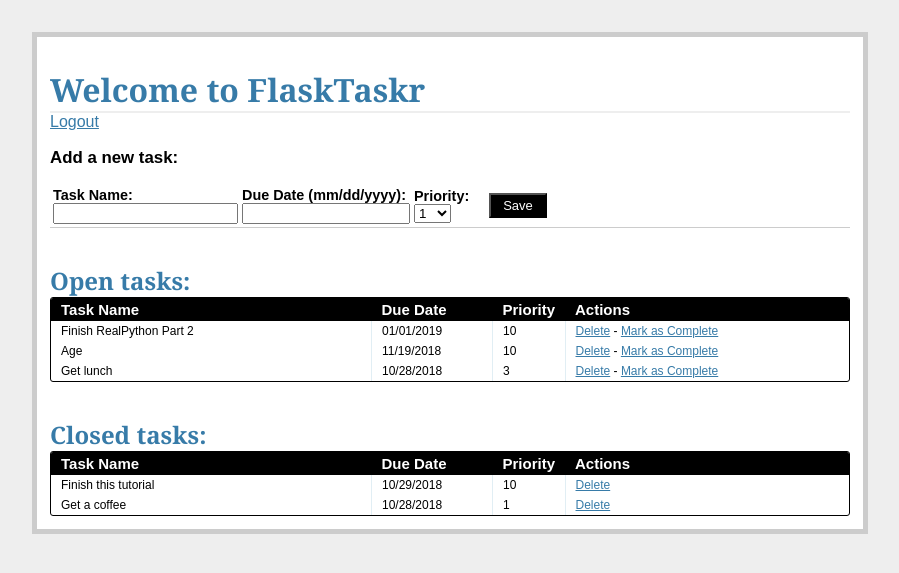
After one commit to abergmanson/flasktaskr, a Flask app: page /tasks/ in a window 1280 px wide. The commit adds this page. Shown: the top 573 px of the page, without its empty margins (190-1089 px from the left). Run offline with Flask 2, Linux system fonts and the light colour scheme; data comes from the database, SQL or seed files in the repository; both versions use the stored data as it was after the commit.

Commit message:
finished tutorial

```diff
--- /dev/null
+++ b/project/forms.py
@@ -0,0 +1,24 @@
+# project/forms.py
+
+from flask_wtf import Form
+from wtforms import StringField, DateField, IntegerField, \
+    SelectField
+from wtforms.validators import DataRequired
+
+class AddTaskForm(Form):
+    task_id = IntegerField()
+    name = StringField('Task Name', validators=[DataRequired()])
+    due_date = DateField(
+        'Date Due (mm/dd/yyyy)',
+        validators=[DataRequired()],
+        format = '%m/%d/%Y'
+    )
+    priority = SelectField(
+        'Priority',
+        validators=[DataRequired()],
+        choices=[
+            ('1', '1'), ('2', '2'), ('3', '3'), ('4', '4'), ('5', '5'),
+            ('6', '6'), ('7', '7'), ('8', '8'), ('9', '9'), ('10', '10')
+        ]
+    )
+    status = IntegerField('Status')
--- a/project/templates/login.html
+++ b/project/templates/login.html
@@ -20,6 +20,6 @@
     </div>
 </form>
 
-<p><em>Use 'admin' for the username and password.</em></p>
+<p><em>Use 'admin' for the username.</em></p>
 
 {% endblock %}
--- /dev/null
+++ b/project/templates/tasks.html
@@ -0,0 +1,99 @@
+{% extends "_base.html" %}
+{% block content %}
+
+<h1>Welcome to FlaskTaskr</h1>
+<a href="{{ url_for('logout') }}">Logout</a>
+<div class="add-task">
+  <h3>Add a new task:</h3>
+  <table>
+    <tr>
+      <form action="{{ url_for('new_task') }}" method="post">
+        <td>
+          <label>Task Name:</label>
+          <input name="name" type="text">
+        </td>
+        <td>
+          <label>Due Date (mm/dd/yyyy):</label>
+          <input name="due_date" type="text" style="width:160px;">
+        </td>
+        <td>
+          <label>Priority:</label>
+          <select name="priority" width="100px">
+            <option value="1">1</option>
+            <option value="2">2</option>
+            <option value="3">3</option>
+            <option value="4">4</option>
+            <option value="5">5</option>
+            <option value="6">6</option>
+            <option value="7">7</option>
+            <option value="8">8</option>
+            <option value="9">9</option>
+            <option value="10">10</option>
+          </select>
+        </td>
+        <td>
+          &nbsp;
+          &nbsp;
+          <input class="button" type="submit" value="Save">
+        </td>
+      </form>
+    </tr>
+  </table>
+</div>
+<div class="entries">
+  <br>
+  <br>
+  <h2>Open tasks:</h2>
+  <div class="datagrid">
+    <table>
+      <thead>
+        <tr>
+          <th width="300px"><strong>Task Name</strong></th>
+          <th width="100px"><strong>Due Date</strong></th>
+          <th width="50px"><strong>Priority</strong></th>
+          <th><strong>Actions</strong></th>
+        </tr>
+      </thead>
+      {% for task in open_tasks %}
+        <tr>
+          <td width="300px">{{ task.name }}</td>
+          <td width="100px">{{ task.due_date }}</td>
+          <td width="50px">{{ task.priority }}</td>
+          <td>
+            <a href="{{ url_for('delete_entry', task_id = task.task_id) }}">Delete</a>  -
+            <a href="{{ url_for('complete', task_id = task.task_id) }}">Mark as Complete</a>
+          </td>
+        </tr>
+      {% endfor %}
+    </table>
+  </div>
+  <br>
+  <br>
+</div>
+<div class="entries">
+  <h2>Closed tasks:</h2>
+  <div class="datagrid">
+    <table>
+      <thead>
+      <tr>
+        <th width="300px"><strong>Task Name</strong></th>
+        <th width="100px"><strong>Due Date</strong></th>
+        <th width="50px"><strong>Priority</strong></th>
+        <th><strong>Actions</strong></th>
+        </tr>
+      </thead>
+      {% for task in closed_tasks %}
+        <tr>
+          <td width="300px">{{ task.name }}</td>
+          <td width="100px">{{ task.due_date }}</td>
+          <td width="50px">{{ task.priority }}</td>
+        <td>
+          <a href="{{ url_for('delete_entry', task_id = task.task_id) }}">Delete</a>
+        </td>
+        </tr>
+      {% endfor %}
+    </table>
+  </div>
+</div>
+
+{% endblock %}
--- a/project/views.py
+++ b/project/views.py
@@ -1,7 +1,8 @@
 import sqlite3
 from functools import wraps
+from forms import AddTaskForm
 
-from flask import Flask, flash, redirect, render_template, request, session, url_for
+from flask import Flask, flash, redirect, render_template, request, session, url_for, g
 
 # config
 app = Flask(__name__)
@@ -30,7 +31,7 @@ def logout():
     flash("Goodbye!")
     return redirect(url_for('login'))
 
-@app.route('/', method='post')
+@app.route('/', methods=['GET', 'POST'])
 def login():
     if request.method == 'POST':
         if request.form['username'] != app.config['USERNAME'] \
@@ -42,3 +43,72 @@ def login():
             flash('Welcome!')
             return redirect(url_for('tasks'))
     return render_template('login.html')
+
+@app.route('/tasks/')
+def tasks():
+    g.db = connect_db()
+    cursor = g.db.execute(
+        'select name, due_date, priority, task_id from tasks where status=1'
+    )
+    open_tasks = [
+        dict(name=row[0], due_date=row[1], priority=row[2], task_id=row[3]) for row in cursor.fetchall()
+    ]
+    cursor = g.db.execute(
+        'select name, due_date, priority, task_id from tasks where status=0'
+    )
+    closed_tasks = [
+        dict(name=row[0], due_date=row[1], priority=row[2], task_id=row[3]) for row in cursor.fetchall()
+    ]
+    g.db.close()
+    return render_template(
+        'tasks.html',
+        form=AddTaskForm(request.form),
+        open_tasks=open_tasks,
+        closed_tasks=closed_tasks
+    )
+
+@app.route('/add/', methods=['POST'])
+@login_required
+def new_task():
+    g.db = connect_db()
+    name = request.form['name']
+    date = request.form['due_date']
+    priority = request.form['priority']
+    if not name or not date or not priority:
+        flash("All fields are required")
+        return redirect(url_for('tasks'))
+    else:
+        g.db.execute('insert into tasks(name, due_date, priority, status) \
+                     values (?, ?, ?, 1)', [
+                        request.form['name'],
+                        request.form['due_date'],
+                        request.form['priority']
+                    ]
+                )
+        g.db.commit()
+        g.db.close()
+        flash("New entry was successfully posted. Thanks!")
+        return redirect(url_for('tasks'))
+
+@app.route('/complete/<int:task_id>')
+@login_required
+def complete(task_id):
+    g.db = connect_db()
+    g.db.execute(
+        'update tasks set status=0 where task_id='+str(task_id)
+    )
+    g.db.commit()
+    g.db.close()
+    flash('the task was marked as complete')
+    return redirect(url_for('tasks'))
+
+# Delete Tasks
+@app.route('/delete/<int:task_id>')
+@login_required
+def delete_entry(task_id):
+    g.db = connect_db()
+    g.db.execute('delete from tasks where task_id=' + str(task_id))
+    g.db.commit()
+    g.db.close()
+    flash('the task was deleted.')
+    return redirect(url_for('tasks'))
```
Also changed, not shown: project/requirements.txt (added, +8 -0 lines), project/flasktaskr.db.
